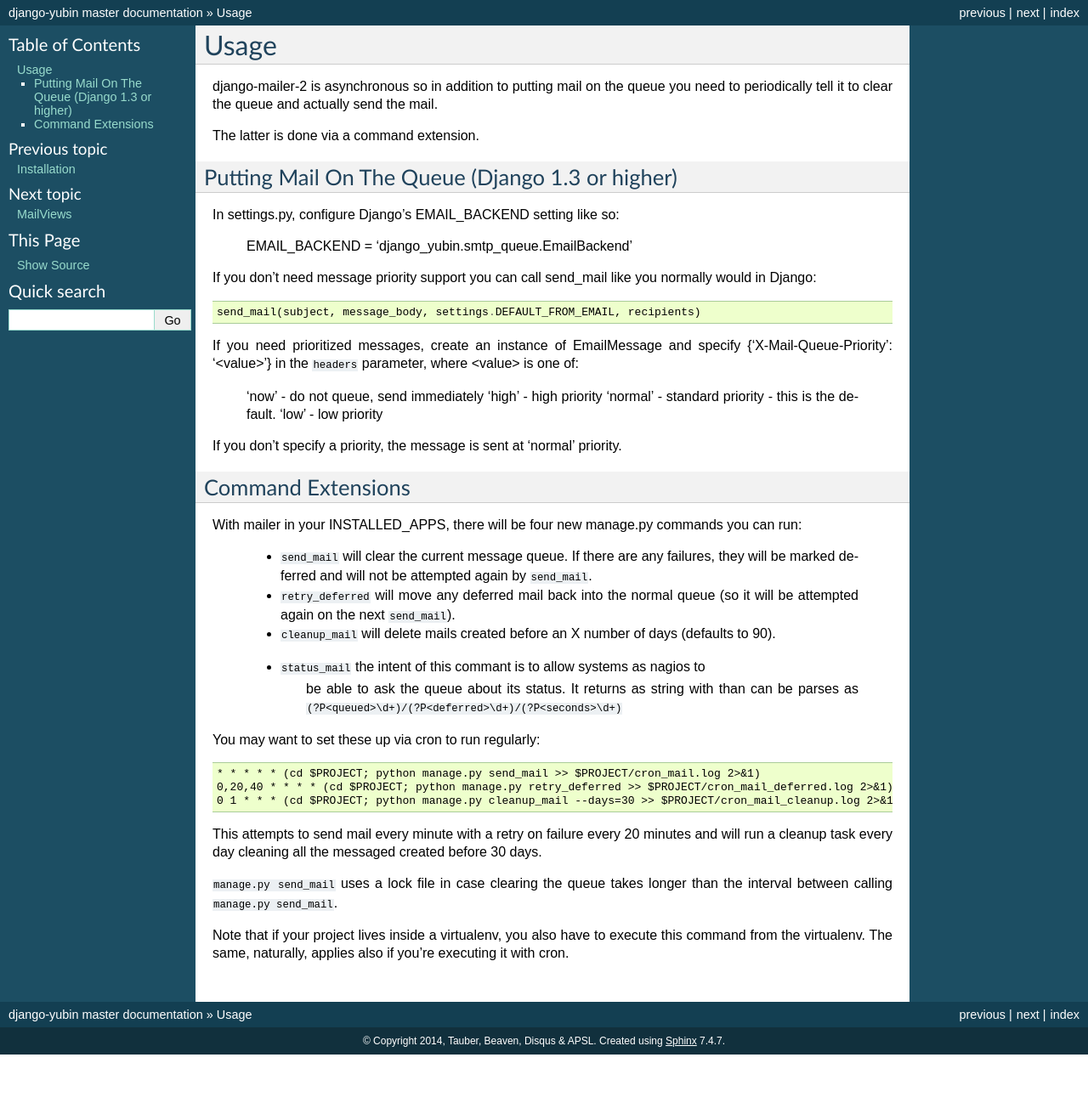
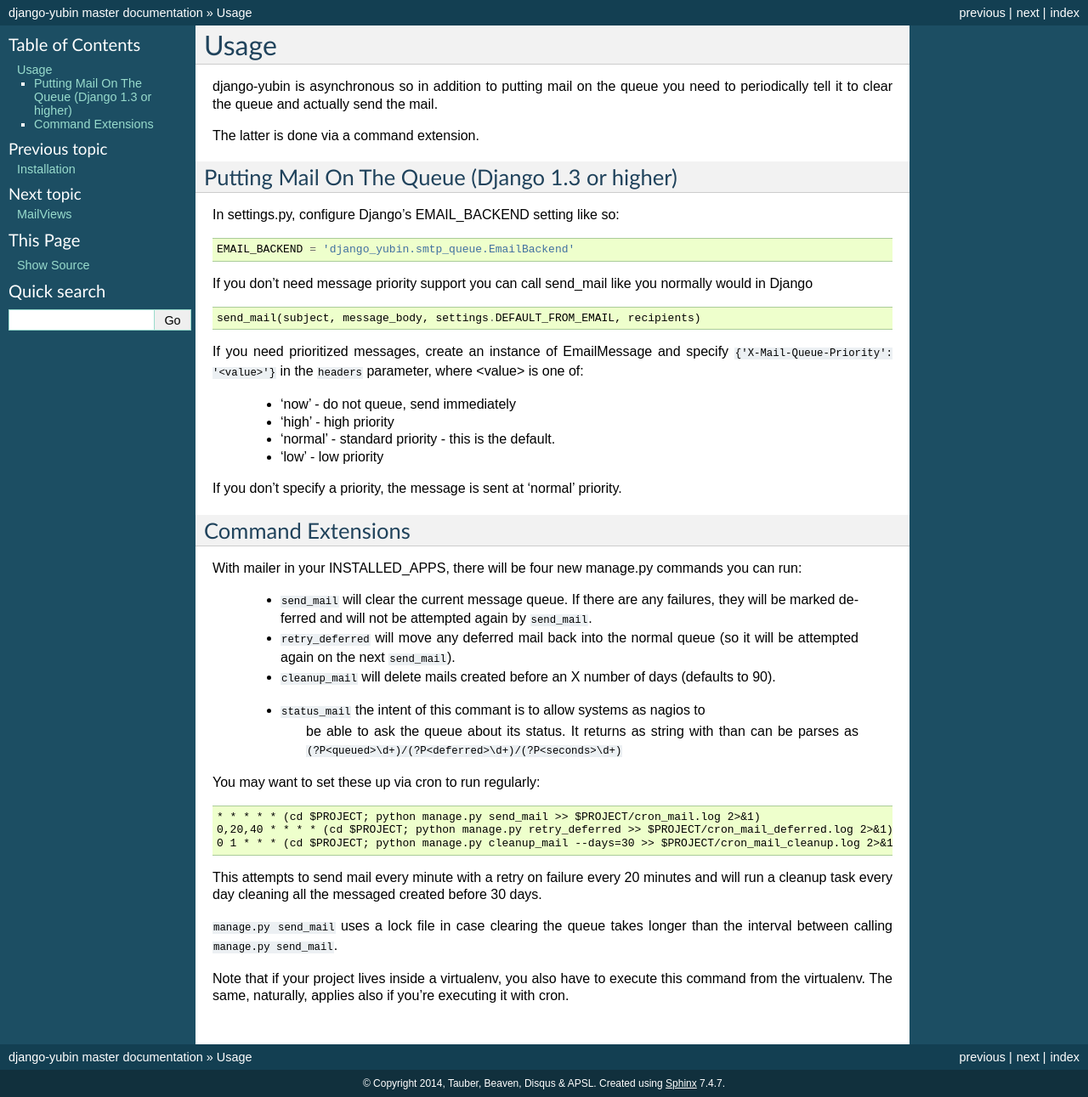
Before and after one commit to APSL/django-yubin, a Sphinx documentation site: the page built from docs/queue.rst, in a window 1280 px wide. Shown: the whole page at 85% size. Built offline with Sphinx 7.4.7, drawn with Linux system fonts in a browser that asks for light colours; before the commit the page ends 1241 px from its top, so only the background shows below that.

```diff
--- a/docs/index.rst
+++ b/docs/index.rst
@@ -22,7 +22,7 @@ Django Mailer fork
 ==================
 
 django-mailer-2 is a fork form Chris Beaven fort to of James Tauber's
-`django-mailer`.__
+`django-mailer`__
 
 This document is readthedocs version of the fork that Chris and James made
 the original document with some additional information.
--- a/docs/queue.rst
+++ b/docs/queue.rst
@@ -2,7 +2,7 @@
 Usage
 =====
 
-django-mailer-2 is asynchronous so in addition to putting mail on the queue you
+django-yubin is asynchronous so in addition to putting mail on the queue you
 need to periodically tell it to clear the queue and actually send the mail.
 
 The latter is done via a command extension.
@@ -13,21 +13,25 @@ Putting Mail On The Queue (Django 1.3 or higher)
 
 In settings.py, configure Django's EMAIL_BACKEND setting like so:
 
+.. code:: python
+
     EMAIL_BACKEND = 'django_yubin.smtp_queue.EmailBackend'
 
 If you don't need message priority support you can call send_mail like
-you normally would in Django::
+you normally would in Django
+
+.. code:: python
 
     send_mail(subject, message_body, settings.DEFAULT_FROM_EMAIL, recipients)
 
 If you need prioritized messages, create an instance of EmailMessage
-and specify {'X-Mail-Queue-Priority': '<value>'} in the ``headers`` parameter,
+and specify ``{'X-Mail-Queue-Priority': '<value>'}`` in the ``headers`` parameter,
 where <value> is one of:
 
-    'now' - do not queue, send immediately
-    'high' - high priority
-    'normal' - standard priority - this is the default.
-    'low' - low priority
+    - 'now' - do not queue, send immediately
+    - 'high' - high priority
+    - 'normal' - standard priority - this is the default.
+    - 'low' - low priority
 
 If you don't specify a priority, the message is sent at 'normal' priority.
 
@@ -38,17 +42,17 @@ Command Extensions
 With mailer in your INSTALLED_APPS, there will be four new manage.py commands
 you can run:
 
- * ``send_mail`` will clear the current message queue. If there are any
+ - ``send_mail`` will clear the current message queue. If there are any
    failures, they will be marked deferred and will not be attempted again by
    ``send_mail``.
 
- * ``retry_deferred`` will move any deferred mail back into the normal queue
+ - ``retry_deferred`` will move any deferred mail back into the normal queue
    (so it will be attempted again on the next ``send_mail``).
 
- * ``cleanup_mail`` will delete mails created before an X number of days
+ - ``cleanup_mail`` will delete mails created before an X number of days
    (defaults to 90).
 
- * ``status_mail`` the intent of this commant is to allow systems as nagios to
+ - ``status_mail`` the intent of this commant is to allow systems as nagios to
     be able to ask the queue about its status. It returns as string with than
     can be parses as ``(?P<queued>\d+)/(?P<deferred>\d+)/(?P<seconds>\d+)``
 
```
Also changed, not shown: docs/install.rst (+12 -3 lines), docs/mailviews.rst (+9 -9 lines).
